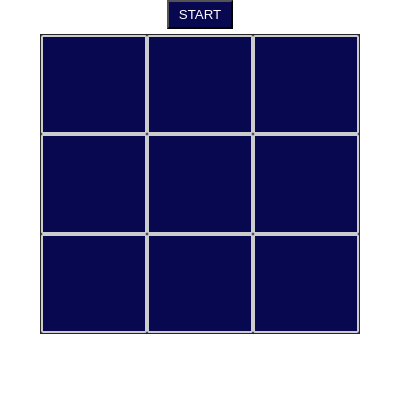
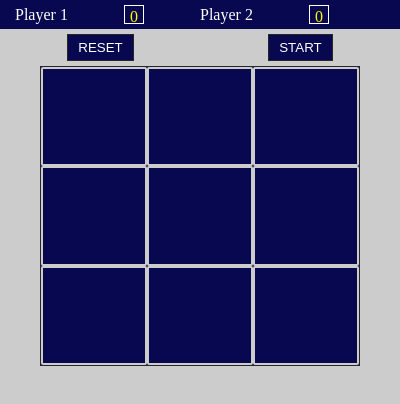
Before and after one commit to tedu14/jogo-da-velha, an Electron app: page src/index.html in a window 400 px wide. Drawn offline with Linux system fonts and the light colour scheme.

Commit message:
commit add score

```diff
--- a/src/index.html
+++ b/src/index.html
@@ -9,7 +9,16 @@
 </head>
 
 <body>
-    <button class="button"></button>
+    <div class="score">
+        <span>Player 1</span>
+        <span class="p1"></span>
+        <span>Player 2</span>
+        <span class="p2"></span>
+    </div>
+    <div class="btns">
+        <button class="reset"></button>
+        <button class="button"></button>
+    </div>
     <div class="game"></div>
     <script src="./index.js"></script>
 </body>
--- a/src/index.js
+++ b/src/index.js
@@ -7,6 +7,15 @@
             turn_idx: 0,
             change: function () {
                 this.turn_idx = (this.turn_idx === 0 ? 1 : 0);
+            }
+        },
+
+        score: {
+            player_one: 0,
+            player_two: 0,
+            reset: function () {
+                this.player_one = 0;
+                this.player_two = 0;
             }
         },
 
@@ -89,18 +98,31 @@
 
         write: function () {
             let btn = doc.querySelector('.button');
+            let reset = doc.querySelector('.reset');
+            let p1 = doc.querySelector('.p1');
+            let p2 = doc.querySelector('.p2');
 
             btn.innerHTML = "Start";
+            reset.innerHTML = "Reset"
+            p1.innerHTML = this.score.player_one;
+            p2.innerHTML = this.score.player_two;
 
             btn.addEventListener('click', () => {
                 this.start();
+            });
+
+            reset.addEventListener('click', () => {
+                this.start();
+                this.score.reset();
             })
         },
 
         messages: function (player) {
             if (player === 0) {
+                this.score.player_one += 1;
                 alert('Jogador 1, ganhou!');
             } else {
+                this.score.player_two += 1;
                 alert('Jogador 2, ganhou!');
             }
         },
--- a/src/main.js
+++ b/src/main.js
@@ -6,7 +6,7 @@ require('electron-reload');
 const createWindow = () => {
     let win = new BrowserWindow({
         width: 400,
-        height: 420,
+        height: 430,
         webPreferences: {
             nodeIntegration: true,
         }
--- a/src/style.css
+++ b/src/style.css
@@ -6,11 +6,46 @@ html, body {
     padding: 0;
     margin: 0;
     display: block;
+    background-color: #ccc;
 }
 
-.button {
+.score {
     position: relative;
+    top: 0;
+    left: 0;
+    width: 100%;
     margin: 0 auto;
+    background-color: #080850;
+    color: #fff;
+    text-align: center;
+    display: flex;
+    justify-content: space-around;
+    align-items: center;
+    padding: 5px 15px;
+}
+
+.score>.p1, .p2 {
+    border: 1px solid #fff;
+    margin: 0 auto;
+    height: 19px;
+    width: 20px;
+    padding: 2px;
+    color: #ff0;
+    text-align: center;
+}
+
+.btns {
+    display: flex;
+    justify-content: center;
+    align-items: center;
+    margin: 0;
+    padding: 0;
+    box-sizing: border-box;
+}
+
+.button, .reset {
+    position: relative;
+    margin: 5px auto;
     padding: 5px 10px;
     background-color: #080850;
     color: #fff;
@@ -18,13 +53,20 @@ html, body {
     text-transform: uppercase;
     display: flex;
     align-self: center;
+    border: 1px solid #262626;
+}
+
+.button:hover, .reset:hover {
+    color: #ff0;
+    background-color: #080840;
+    box-shadow: 2px 2px 5px #333333;
 }
 
 .game {
     max-width: 500px;
     width: 80%;
     height: 300px;
-    margin: 5px auto;
+    margin: 0 auto;
     background-color: #080850;
     color: #fff;
     border: 1px solid #262626;
```
